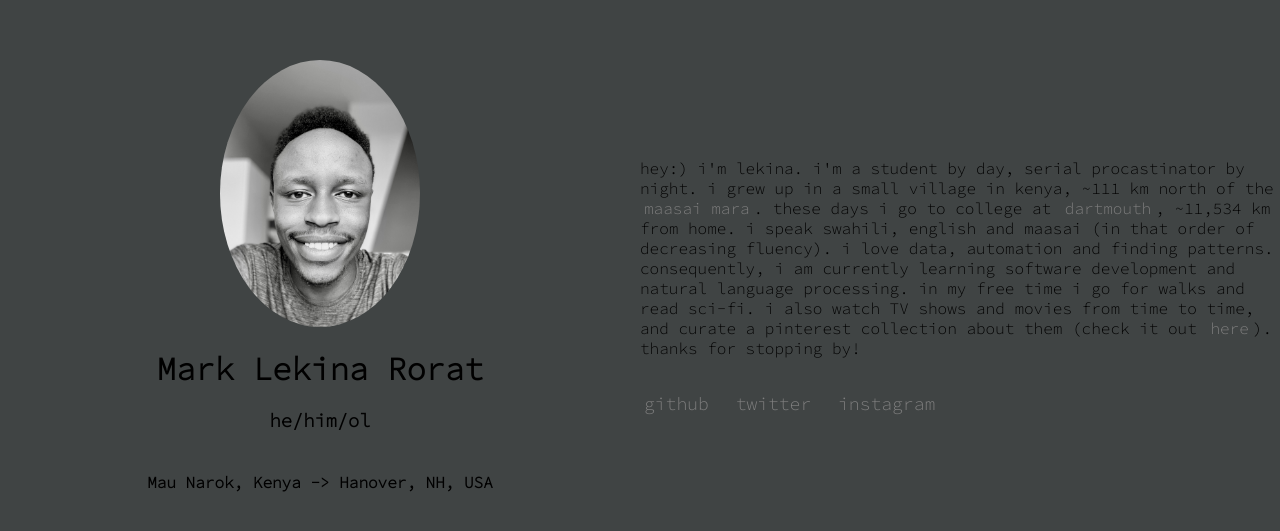
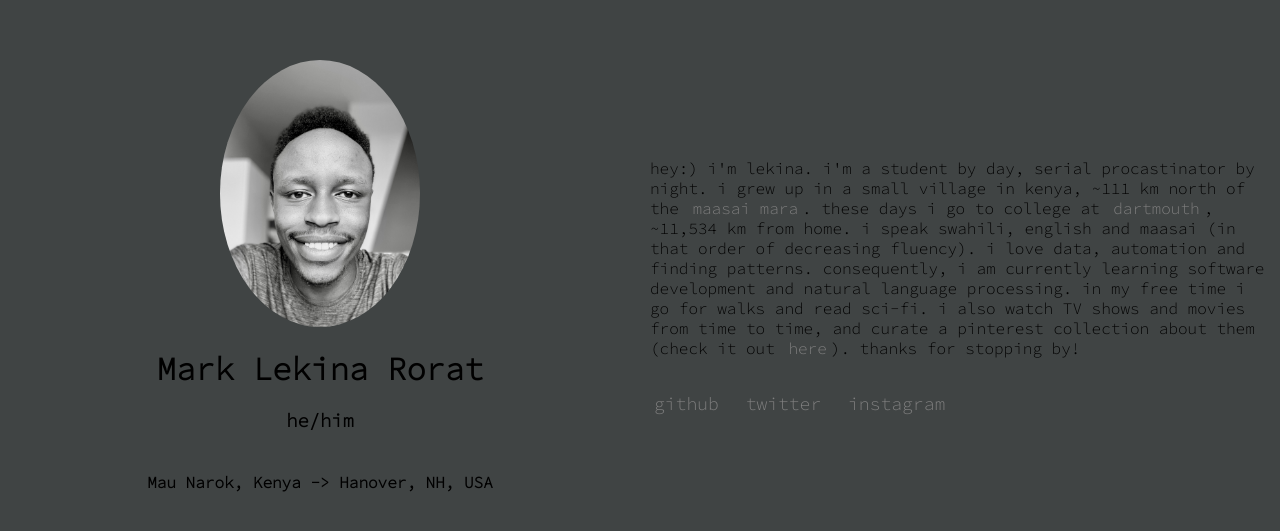
Before and after one commit to marklekina/lekina.me, a plain HTML site: page index.html in a window 1280 px wide. Shown: the part 113-644 px from the top of the page. Drawn offline with Linux system fonts and the light colour scheme.

Commit message:
modified page content

```diff
--- a/index.html
+++ b/index.html
@@ -12,7 +12,7 @@
             <div class="left">
                 <img class="profile-picture" src="img/_profile.jpg" width="200" />
                 <h1 class="name">Mark Lekina Rorat</h1>
-                <h3 class="subtitle">he/him/ol</h3>
+                <h3 class="subtitle">he/him</h3>
                 <h4 class="subtitle">Mau Narok, Kenya   ->  Hanover, NH, USA</h4>
 
             </div>
--- a/style.css
+++ b/style.css
@@ -10,8 +10,7 @@ html, body {
 }
 
 .wrapper {
-    background-color: lightskyblue;
-
+    background-color: rgb(64, 68, 68);
     max-width: 100%;
     display: flex;
     flex-direction: row;
@@ -20,7 +19,7 @@ html, body {
 
 .left, .right {
     background-color: rgb(64, 68, 68);
-    margin: 0px;
+    margin: 10px;
     max-width: 50%;
     flex: 1;
     display: flex;
@@ -55,7 +54,7 @@ html, body {
 
 a {
     text-decoration: none;
-    color: gray;
+    color: grey;
     padding: 4px;
 }
 
```
Also changed, not shown: 1 other file.
